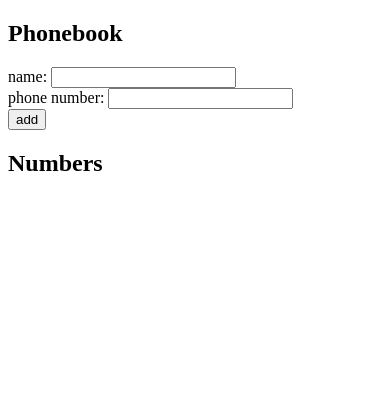
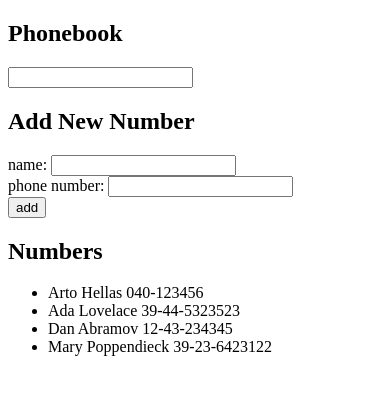
Before and after one commit to dneuterman/fullstack-open-part2, a React (Vite) app in the folder phonebook/: page / in a window 390 px wide. Shown: the top 394 px of the page. Built offline with nearby package versions, Linux system fonts and the light colour scheme.

Commit message:
phonebook 2.9 complete

```diff
--- a/phonebook/src/App.jsx
+++ b/phonebook/src/App.jsx
@@ -1,9 +1,15 @@
 import { useState } from 'react'
 
 const App = () => {
-  const [persons, setPersons] = useState([]);
+  const [persons, setPersons] = useState([
+    { name: 'Arto Hellas', number: '040-123456', id: 1 },
+    { name: 'Ada Lovelace', number: '39-44-5323523', id: 2 },
+    { name: 'Dan Abramov', number: '12-43-234345', id: 3 },
+    { name: 'Mary Poppendieck', number: '39-23-6423122', id: 4 }
+  ]);
   const [newName, setNewName] = useState('');
   const [newPhoneNumber, setNewPhoneNumber] = useState('');
+  const [nameFilter, setNameFilter] = useState('');
 
   const updatePhonebook = (event) => {
     event.preventDefault();
@@ -17,7 +23,8 @@
     }
       const nameObject = {
         name: newName,
-        number: newPhoneNumber
+        number: newPhoneNumber,
+        id: persons.length + 1
       }
 
       setPersons(persons.concat(nameObject));
@@ -25,23 +32,22 @@
       setNewPhoneNumber('');
   }
 
-  const handleNameChange = (event) => {
-    setNewName(event.target.value);
-  }
-
-  const handlePhoneNumberChange = (event) => {
-    setNewPhoneNumber(event.target.value);
+  // simple callback function to handle all the set useState functions
+  const handleInputChange = (event, callback) => {
+    callback(event.target.value);
   }
 
   return (
     <div>
       <h2>Phonebook</h2>
+      <input type="text" value={nameFilter} onChange={(event) => handleInputChange(event, setNameFilter)}/>
+      <h2>Add New Number</h2>
       <form onSubmit={updatePhonebook}>
         <div>
-          name: <input value={newName} onChange={handleNameChange} />
+          name: <input value={newName} onChange={(event) => handleInputChange(event, setNewName)} />
         </div>
         <div>
-          phone number: <input value={newPhoneNumber} onChange={handlePhoneNumberChange} />
+          phone number: <input value={newPhoneNumber} onChange={(event) => handleInputChange(event, setNewPhoneNumber)} />
         </div>
         <div>
           <button type="submit">add</button>
@@ -49,7 +55,10 @@
       </form>
       <h2>Numbers</h2>
       <ul>
-        {persons.map((person, index) => <li key={index}>{person.name} {person.number}</li>)}
+        {
+          persons.filter(person => person.name.toLowerCase().includes(nameFilter.toLowerCase()))
+                  .map(person => <li key={person.id}>{person.name} {person.number}</li>)
+        }
       </ul>
     </div>
   )
```
